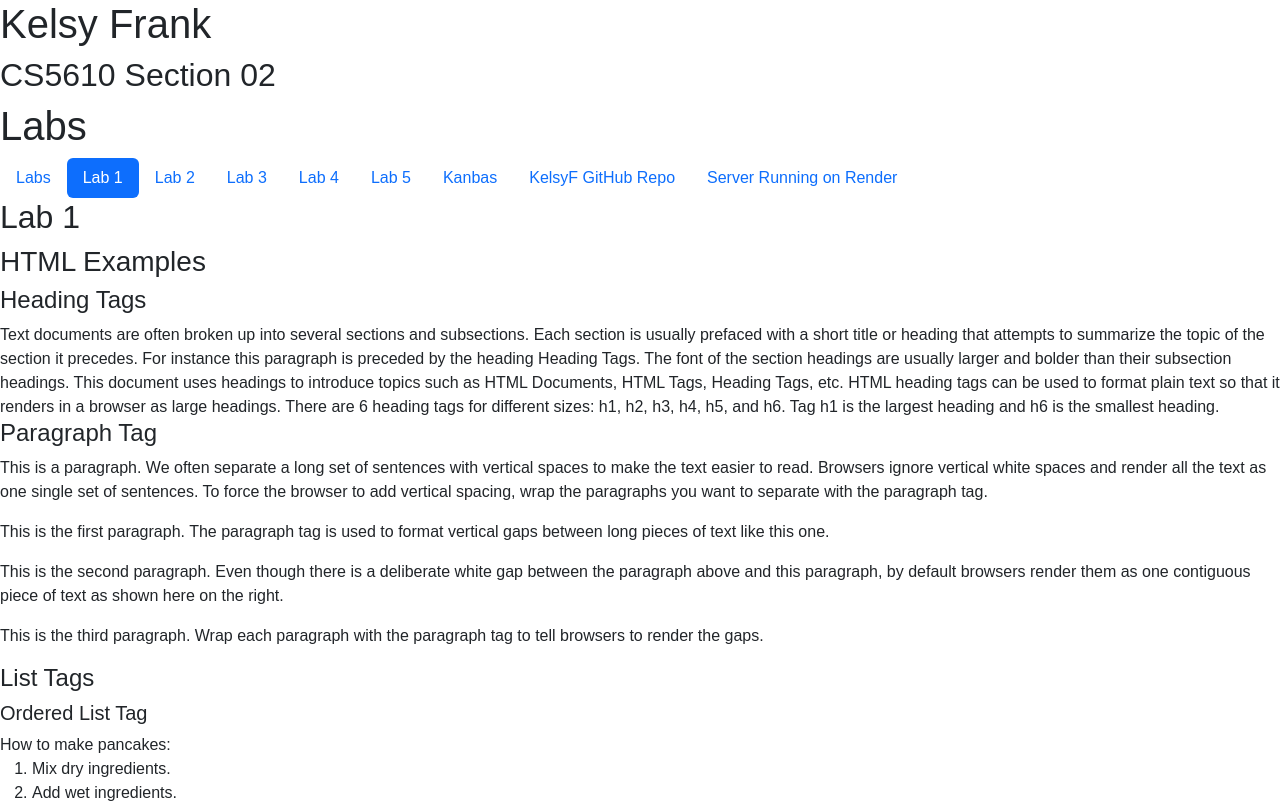
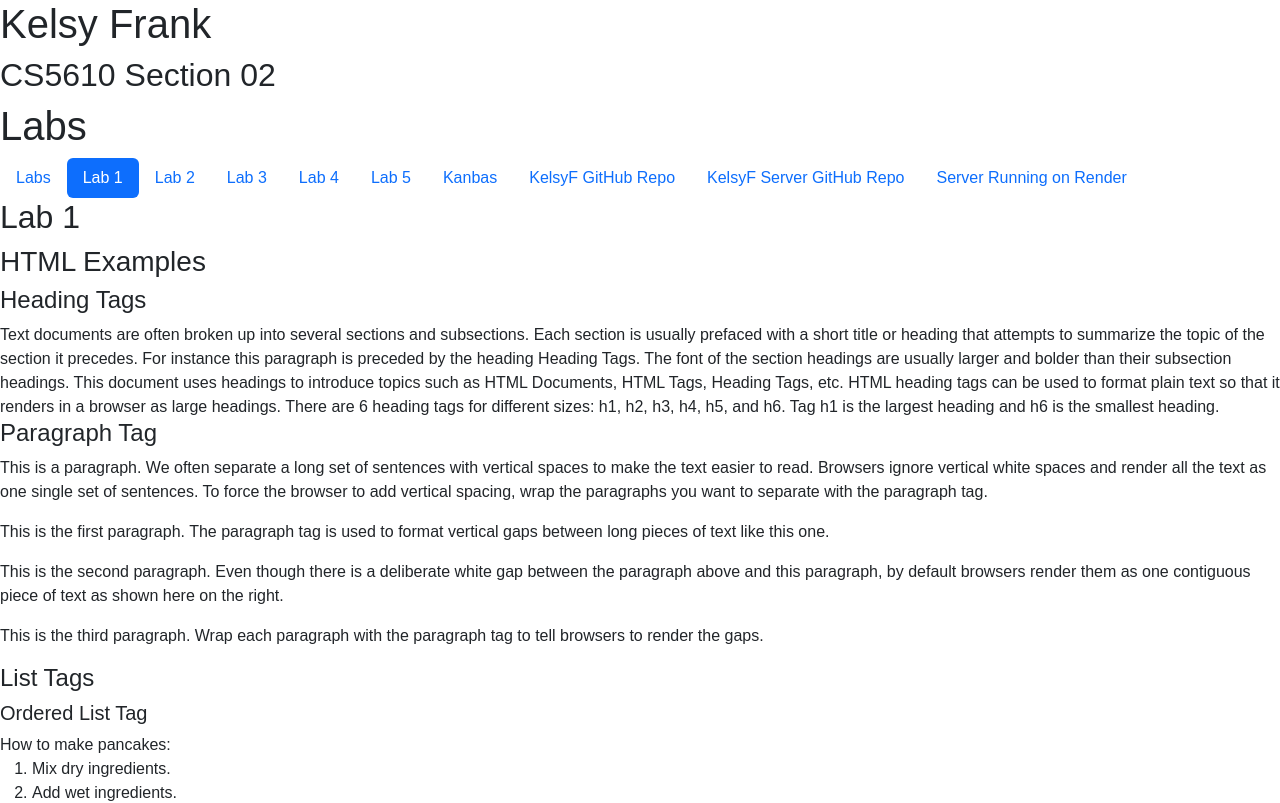
Before and after one commit to KelsyF/kanbas-react-web-app, a React (Create React App) app: page /#/Labs/Lab1 in a window 1280 px wide. Shown: the top 803 px of the page. Built offline with nearby package versions, Linux system fonts and the light colour scheme; no server answers.

Commit message:
Project to submit

```diff
--- a/src/Labs/TOC.tsx
+++ b/src/Labs/TOC.tsx
@@ -45,6 +45,11 @@
                 </a>
             </li>
             <li className="nav-item">
+                <a id="wd-k" href="https://github.com/KelsyF/kanbas-node-server-app.git" className="nav-link">
+                    KelsyF Server GitHub Repo
+                </a>
+            </li>
+            <li className="nav-item">
                 <a id="wd-k" href="https://kanbas-node-server-app-1-y65a.onrender.com" className="nav-link">
                     Server Running on Render
                 </a>
```
